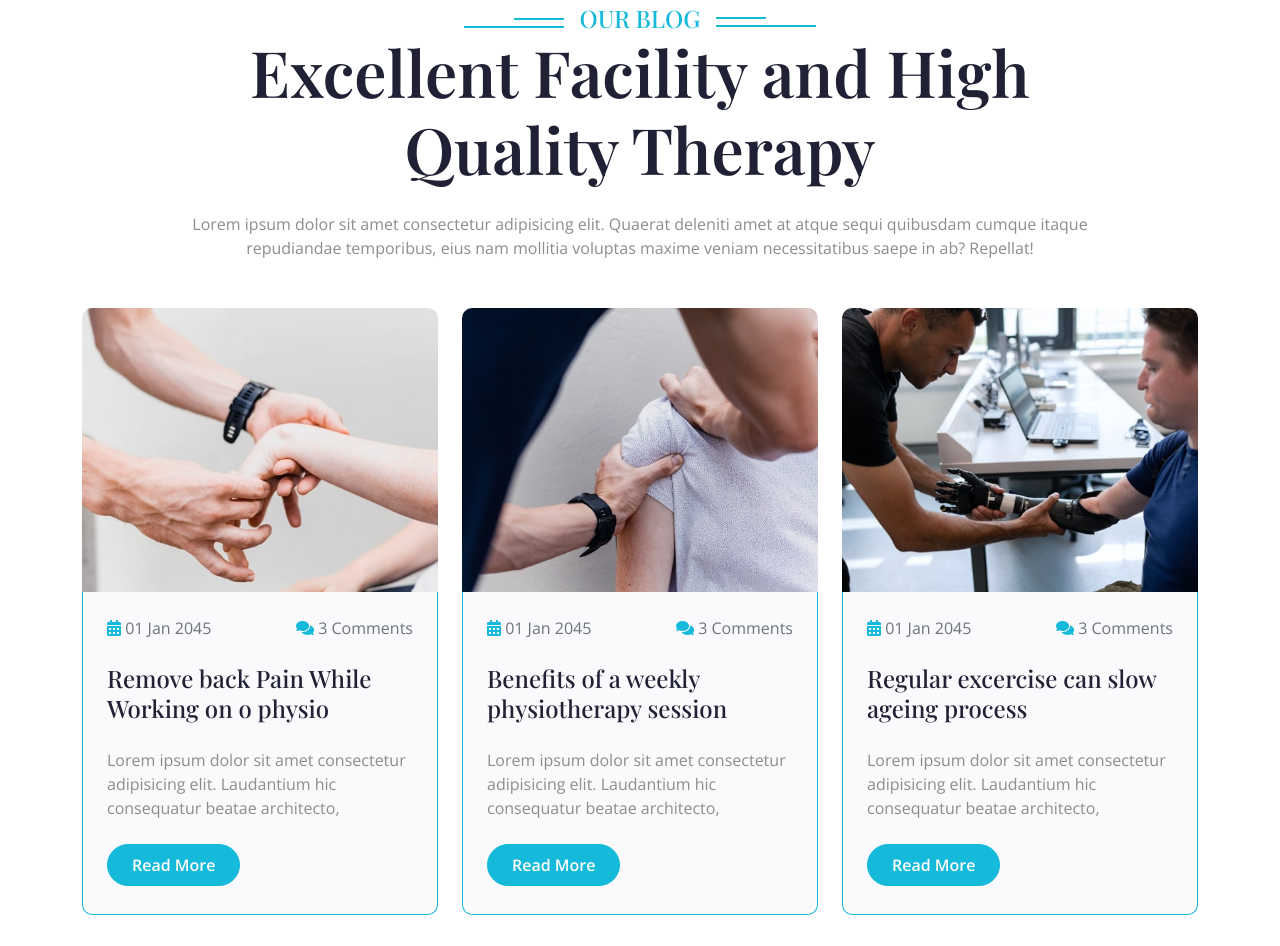
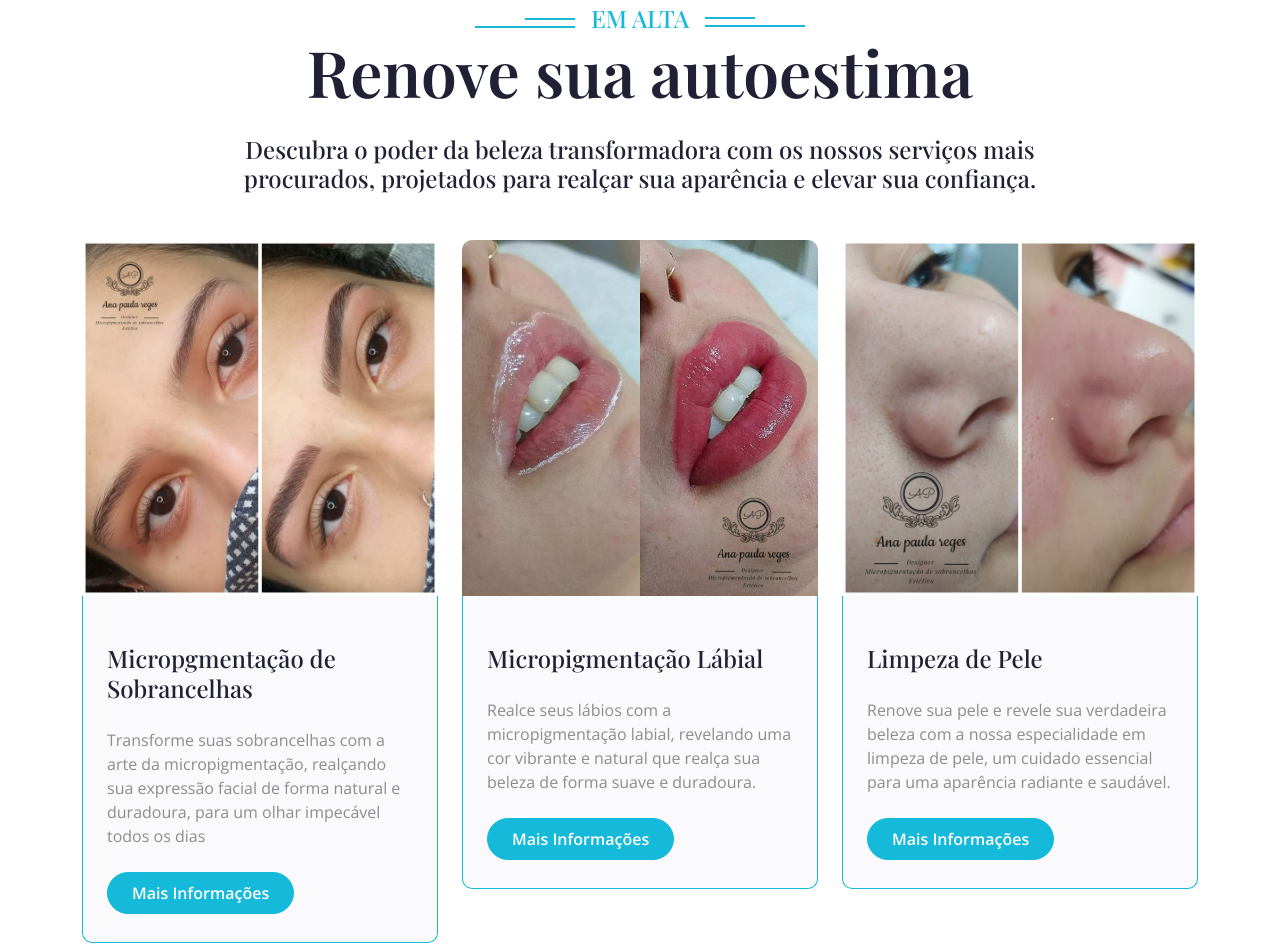
Before and after one commit to sm-lucas/aesthetics, a plain HTML site: page index.html in a window 1280 px wide. Shown: the part 887-1833 px from the top of the page. Drawn offline with nearby package versions, Linux system fonts and the light colour scheme.

Commit message:
update
alterações feitas no dia 05/04/2024

```diff
--- a/index.html
+++ b/index.html
@@ -60,7 +60,7 @@
                         <a href="index.html" class="nav-item nav-link active">Início</a>
                         <a href="about.html" class="nav-item nav-link ">Sobre</a>
                         <a href="service.html" class="nav-item nav-link">Serviços</a>
-                        <a href="contact.html" class="nav-item nav-link">Conta</a>
+                        <a href="contact.html" class="nav-item nav-link">Contato</a>
                         </div>
                     </div>
                 </div>
@@ -72,17 +72,16 @@
             <!-- Carousel Start -->
             <div class="header-carousel owl-carousel">
                 <div class="header-carousel-item">
-                    <img src="img/carousel-1.jpg" class="img-fluid w-100" alt="Image">
+                    <img src="img/exemplo.jpg" class="img-fluid w-100" alt="Image">
                     <div class="carousel-caption">
                         <div class="carousel-caption-content p-3">
-                            <h5 class="text-white text-uppercase fw-bold mb-4" style="letter-spacing: 3px;">Physiotherapy Center</h5>
-                            <h1 class="display-1 text-capitalize text-white mb-4">Best Solution For Painful Life</h1>
-                            <p class="mb-5 fs-5">Lorem Ipsum is simply dummy text of the printing and typesetting industry. Lorem Ipsum has been the industry's standard dummy text ever since the 1500s,
+                            <h5 class="text-white text-uppercase fw-bold mb-4" style="letter-spacing: 3px;">Estética:</h5>
+                            <h2 class="display-1 text-white mb-4">Onde a beleza encontra o cuidado, e a confiança ganha vida</h2>
                             </p>
                     </div>
                 </div>
                 <div class="header-carousel-item">
-                    <img src="img/carousel-2.jpg" class="img-fluid w-100" alt="Image">
+                    <img src="img/exemplo.jpg" class="img-fluid w-100" alt="Image">
                     <div class="carousel-caption">
                         <div class="carousel-caption-content p-3">
                             <h5 class="text-white text-uppercase fw-bold mb-4" style="letter-spacing: 3px;">Physiotherapy Center</h5>
@@ -119,57 +118,51 @@
             <div class="container py-5">
                 <div class="section-title mb-5 wow fadeInUp" data-wow-delay="0.1s">
                     <div class="sub-style">
-                        <h4 class="sub-title px-3 mb-0">Our Blog</h4>
+                        <h4 class="sub-title px-3 mb-0">Em alta</h4>
                     </div>
-                    <h1 class="display-3 mb-4">Excellent Facility and High Quality Therapy</h1>
-                    <p class="mb-0">Lorem ipsum dolor sit amet consectetur adipisicing elit. Quaerat deleniti amet at atque sequi quibusdam cumque itaque repudiandae temporibus, eius nam mollitia voluptas maxime veniam necessitatibus saepe in ab? Repellat!</p>
+                    <h1 class="display-3 mb-4">Renove sua autoestima</h1>
+                    <h4><p class="mb-0">Descubra o poder da beleza transformadora com os nossos serviços mais procurados, projetados para realçar sua aparência e elevar sua confiança.</p></h4>
                 </div>
                 <div class="row g-4 justify-content-center">
                     <div class="col-md-6 col-lg-6 col-xl-4 wow fadeInUp" data-wow-delay="0.1s">
                         <div class="blog-item rounded">
                             <div class="blog-img">
-                                <img src="img/blog-1.jpg" class="img-fluid w-100" alt="Image">
+                                <img src="img/MicroSobrancelha-1.jpg" class="img-fluid w-100" alt="Image">
                             </div>
                             <div class="blog-centent p-4">
                                 <div class="d-flex justify-content-between mb-4">
-                                    <p class="mb-0 text-muted"><i class="fa fa-calendar-alt text-primary"></i> 01 Jan 2045</p>
-                                    <a href="#" class="text-muted"><span class="fa fa-comments text-primary"></span> 3 Comments</a>
                                 </div>
-                                <a href="#" class="h4">Remove back Pain While Working on o physio</a>
-                                <p class="my-4">Lorem ipsum dolor sit amet consectetur adipisicing elit. Laudantium hic consequatur beatae architecto,</p>
-                                <a href="#" class="btn btn-primary rounded-pill text-white py-2 px-4 mb-1">Read More</a>
+                                <a href="#" class="h4">Micropgmentação de Sobrancelhas</a>
+                                <p class="my-4">Transforme suas sobrancelhas com a arte da micropigmentação, realçando sua expressão facial de forma natural e duradoura, para um olhar impecável todos os dias</p>
+                                <a href="#" class="btn btn-primary rounded-pill text-white py-2 px-4 mb-1">Mais Informações</a>
                             </div>
                         </div>
                     </div>
                     <div class="col-md-6 col-lg-6 col-xl-4 wow fadeInUp" data-wow-delay="0.3s">
                         <div class="blog-item rounded">
                             <div class="blog-img">
-                                <img src="img/blog-2.jpg" class="img-fluid w-100" alt="Image">
+                                <img src="img/MicroLabios-1.jpg" class="img-fluid w-100" alt="Image">
                             </div>
                             <div class="blog-centent p-4">
                                 <div class="d-flex justify-content-between mb-4">
-                                    <p class="mb-0 text-muted"><i class="fa fa-calendar-alt text-primary"></i> 01 Jan 2045</p>
-                                    <a href="#" class="text-muted"><span class="fa fa-comments text-primary"></span> 3 Comments</a>
                                 </div>
-                                <a href="#" class="h4">Benefits of a weekly physiotherapy session</a>
-                                <p class="my-4">Lorem ipsum dolor sit amet consectetur adipisicing elit. Laudantium hic consequatur beatae architecto,</p>
-                                <a href="#" class="btn btn-primary rounded-pill text-white py-2 px-4 mb-1">Read More</a>
+                                <a href="#" class="h4">Micropigmentação Lábial</a>
+                                <p class="my-4">Realce seus lábios com a micropigmentação labial, revelando uma cor vibrante e natural que realça sua beleza de forma suave e duradoura.</p>
+                                <a href="#" class="btn btn-primary rounded-pill text-white py-2 px-4 mb-1">Mais Informações</a>
                             </div>
                         </div>
                     </div>
                     <div class="col-md-6 col-lg-6 col-xl-4 wow fadeInUp" data-wow-delay="0.5s">
                         <div class="blog-item rounded">
                             <div class="blog-img">
-                                <img src="img/blog-3.jpg" class="img-fluid w-100" alt="Image">
+                                <img src="img/LimpPele-1.jpg" class="img-fluid w-100" alt="Image">
                             </div>
                             <div class="blog-centent p-4">
                                 <div class="d-flex justify-content-between mb-4">
-                                    <p class="mb-0 text-muted"><i class="fa fa-calendar-alt text-primary"></i> 01 Jan 2045</p>
-                                    <a href="#" class="text-muted"><span class="fa fa-comments text-primary"></span> 3 Comments</a>
                                 </div>
-                                <a href="#" class="h4">Regular excercise can slow ageing process</a>
-                                <p class="my-4">Lorem ipsum dolor sit amet consectetur adipisicing elit. Laudantium hic consequatur beatae architecto,</p>
-                                <a href="#" class="btn btn-primary rounded-pill text-white py-2 px-4 mb-1">Read More</a>
+                                <a href="#" class="h4">Limpeza de Pele</a>
+                                <p class="my-4">Renove sua pele e revele sua verdadeira beleza com a nossa especialidade em limpeza de pele, um cuidado essencial para uma aparência radiante e saudável.</p>
+                                <a href="#" class="btn btn-primary rounded-pill text-white py-2 px-4 mb-1">Mais Informações</a>
                             </div>
                         </div>
                     </div>
```
Also changed, not shown: about.html (+3 -7 lines), service.html (+1 -1 lines), img/LimpPele-1.jpg (added), img/MicroLabios-1.jpg (added), img/MicroSobrancelha-1.jpg (added), img/blog-1.jpg (deleted), img/blog-2.jpg (deleted), img/blog-3.jpg (deleted), img/carousel-1.jpg (deleted), img/exemplo.jpg (added), img/team-1.jpg (deleted), img/team-2.jpg (deleted), img/team-3.jpg (deleted), img/team-4.jpg (deleted).
